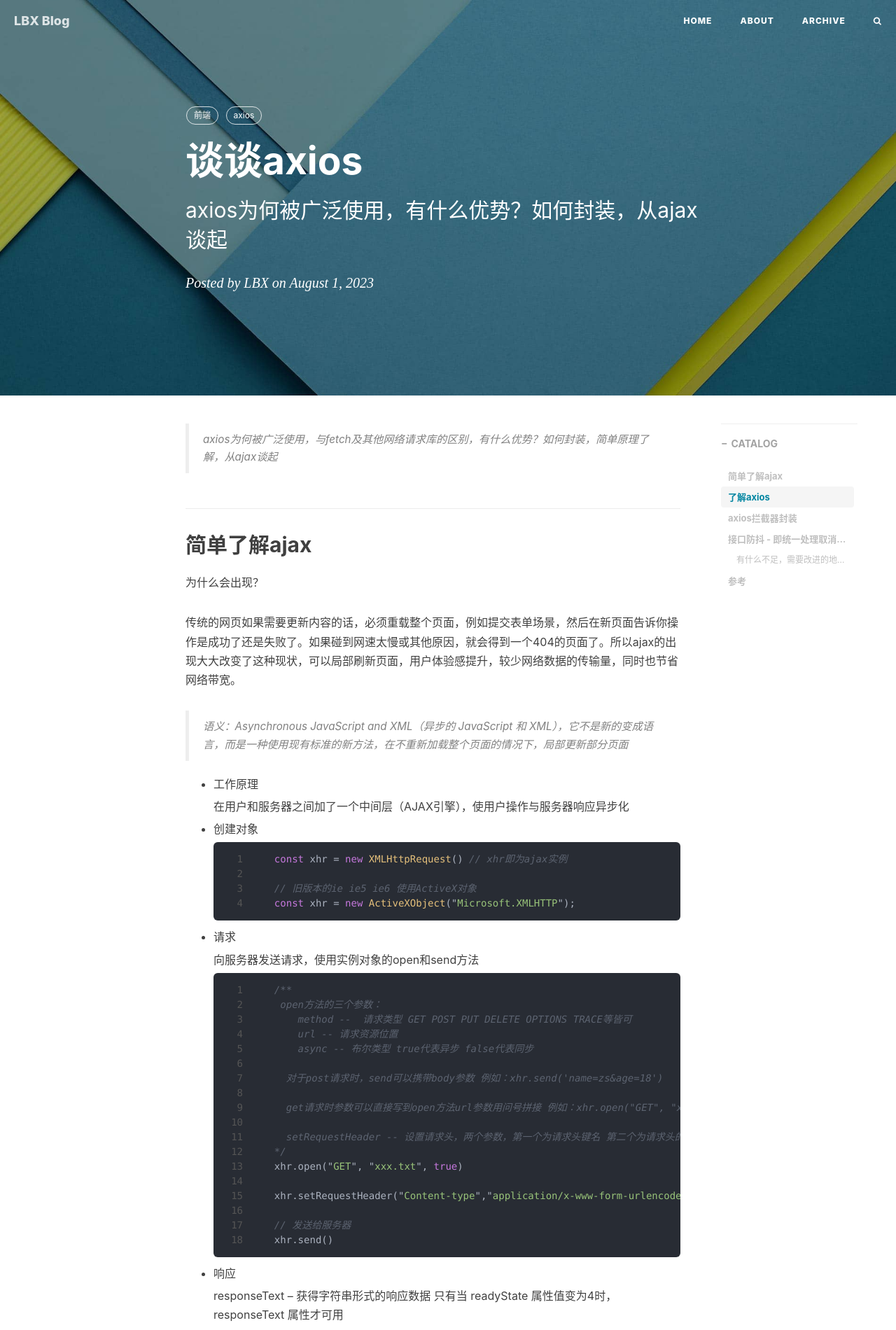
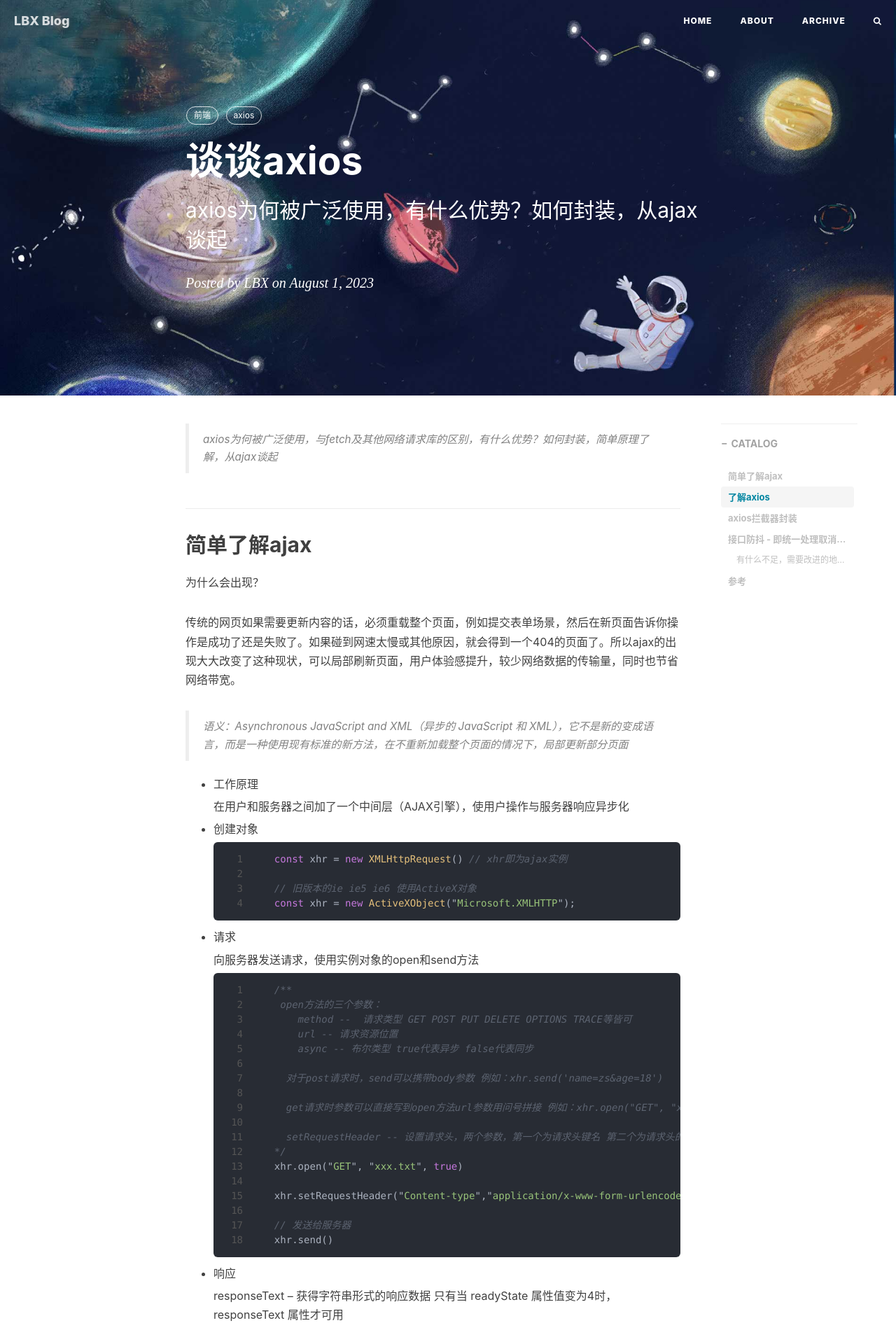
Before and after one commit to CChenTaiyu/CChenTaiyu.github.io, a Jekyll site: the page built from _posts/2023-08-01-谈谈axios.md, in a window 1280 px wide. Shown: the top 1900 px of the page at 70% size. Built offline with Jekyll 4.4.1, drawn with Linux system fonts in a browser that asks for light colours; nearby versions of some CDN libraries; comment, search, counter and statistics services are not loaded.

Commit message:
Update 2023-08-01-谈谈axios.md

```diff
--- a/_posts/2023-08-01-谈谈axios.md
+++ b/_posts/2023-08-01-谈谈axios.md
@@ -4,7 +4,7 @@ title:      谈谈axios
 subtitle:   axios为何被广泛使用，有什么优势？如何封装，从ajax谈起
 date:       2023-08-01
 author:     LBX
-header-img: img/bg-material.jpg
+header-img: img/bg-little-universe.jpg
 catalog: true
 tags:
     - 前端
```
